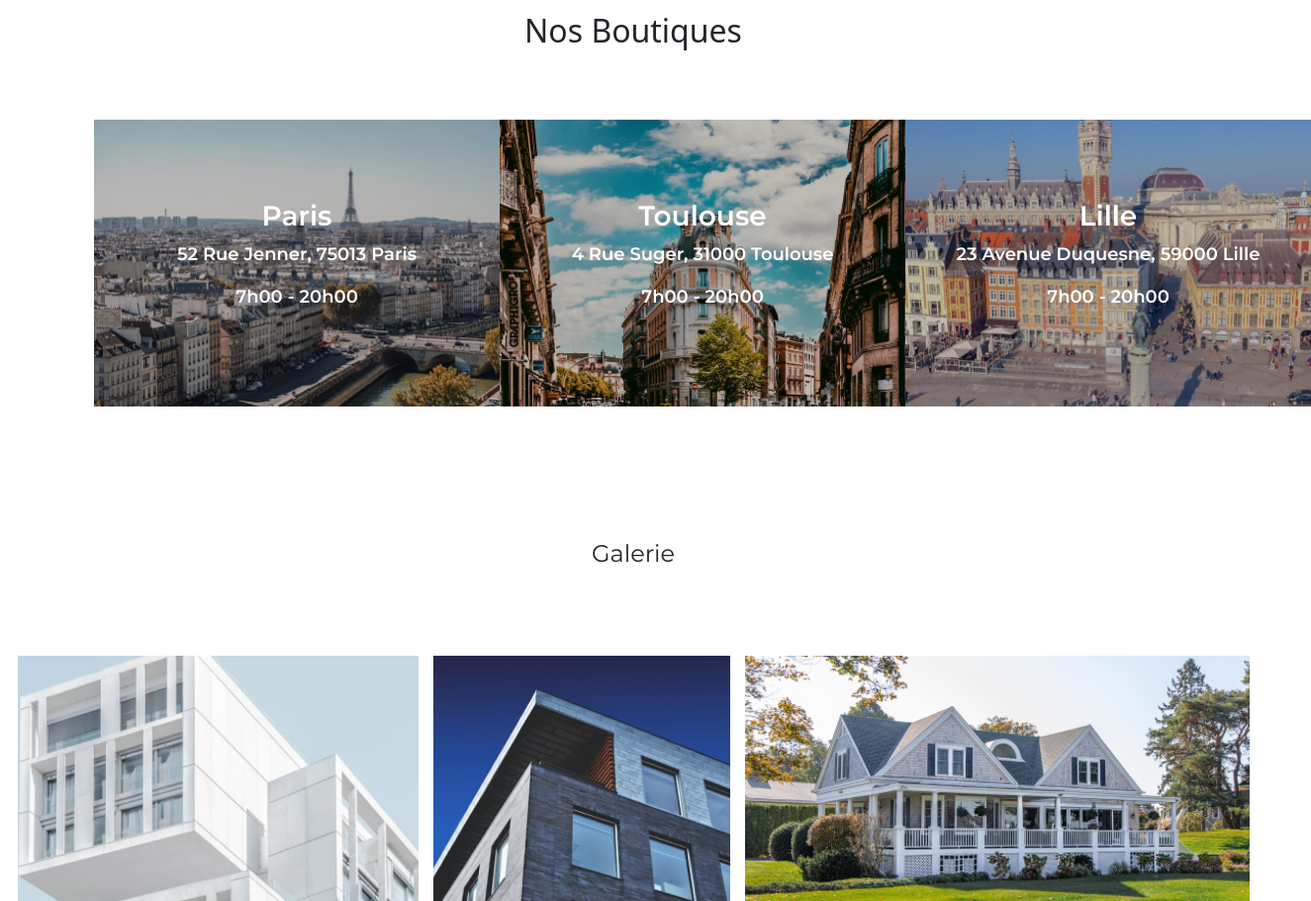
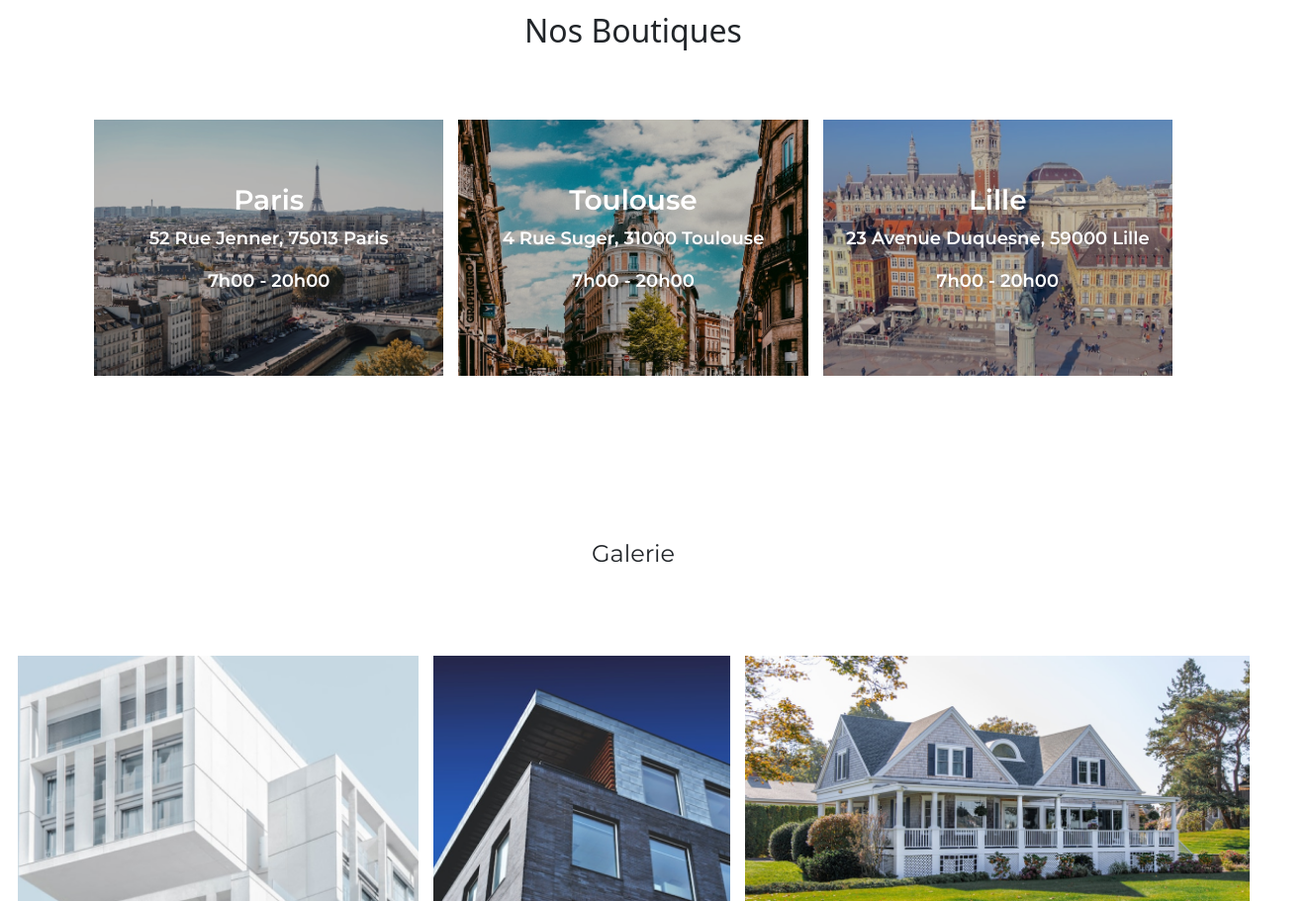
Before and after one commit to SakoSuta/FoundHome, a plain HTML site: page index.html in a window 1280 px wide. Shown: the part 1660-2571 px from the top of the page at 99% size, 1325 px wide, since content can reach past the window. Drawn offline with nearby package versions, Linux system fonts and the light colour scheme.

Commit message:
Rectification (ajout du grid)

```diff
--- a/index.html
+++ b/index.html
@@ -1,7 +1,7 @@
 <!DOCTYPE html>
 <html lang="fr-FR">
     <head>
-        <title>Document</title>
+        <title>FOUNDHOME</title>
         <meta charset="UTF-8" />
         <meta name="viewport" content="width=device-width, initial-scale=1.0" />
         <meta name="description" content="Une description de la page" />
--- a/style/sass/Accueil.scss
+++ b/style/sass/Accueil.scss
@@ -92,17 +92,18 @@ html{
                     }
                     .AllCity{
                         width: 100%;
-                        display: flex;
-                        justify-content: space-between;
+                        display: grid;
+                        grid-template-columns: 1fr 1fr 1fr;
+                        column-gap: 15px;
                         .City{
-                            max-height: fit-content;
                             display: flex;
                             flex-direction: column;
                             align-items: center;
                             position: relative;
                             img{
-                                width: 410px;
-                                height: 290px;
+                                width: 100%;
+                                height: 100%;
+                                object-fit: cover;
                             }
                             .Adresse{
                                 width: 100%;
```
Also changed, not shown: style/css/Style.css, 1 other file.
